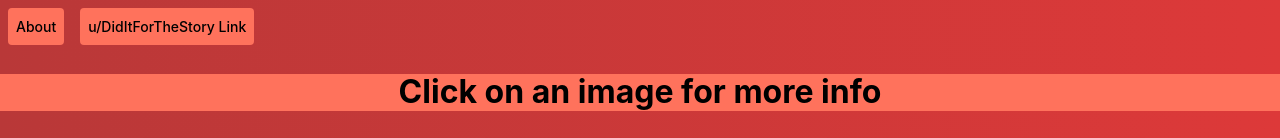
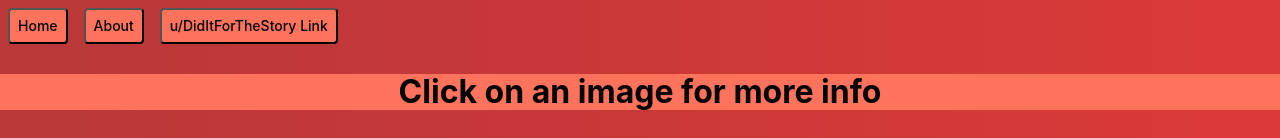
Before and after one commit to Sycendin/gallery, a React (Create React App) app: page / in a window 1280 px wide. Shown: the top 138 px of the page. Built offline with nearby package versions, Linux system fonts and the light colour scheme.

Commit message:
changed nav to buttons and edited the h1 of the modal

```diff
--- a/src/components/Modal.js
+++ b/src/components/Modal.js
@@ -9,7 +9,7 @@ export default function Modal({ open, onClose, info }) {
       <div className=" Overlay-styles"></div>
 
       <div className=" flex flex-column Modal-style">
-        <h1 className="center">{info[0]}</h1>
+        <h1 className="center">{`Drawing Mike Trout every day until the lockout is over. ${info[0]}`}</h1>
         <img className="br2 w-40 h-40 center" src={info[2]} alt="face"></img>
         <div className="flex justify-center">
           <button
--- a/src/components/Nav.js
+++ b/src/components/Nav.js
@@ -1,21 +1,31 @@
 import React from "react";
 const Nav = () => {
   return (
-    <div className=" flex  lh-copy">
-      <a
-        className="br2 bg-light-red ma2 f6 fw5-ns dib pa2 no-underline bg-animate bg-white hover-bg-light-blue black"
-        href="#0"
-      >
-        About{" "}
-      </a>
-      <a
+    <div className="flex lh-copy">
+      <button
         onClick={() =>
           window.open("https://old.reddit.com/user/DidItForTheStory", "_blank")
         }
-        className="br2 bg-light-red ma2 f6 fw5-ns dib pa2 no-underline bg-animate bg-white hover-bg-light-blue black"
+        className=" pointer:hover br2 bg-light-red ma2 f6 fw5-ns dib pa2 no-underline bg-animate bg-white hover-bg-light-blue black"
       >
-        u/DidItForTheStory Link{" "}
-      </a>
+        Home
+      </button>
+      <button
+        onClick={() =>
+          window.open("https://old.reddit.com/user/DidItForTheStory", "_blank")
+        }
+        className=" pointer:hover br2 bg-light-red ma2 f6 fw5-ns dib pa2 no-underline bg-animate bg-white hover-bg-light-blue black"
+      >
+        About
+      </button>
+      <button
+        onClick={() =>
+          window.open("https://old.reddit.com/user/DidItForTheStory", "_blank")
+        }
+        className="pointer:hover br2 bg-light-red ma2 f6 fw5-ns dib pa2 no-underline bg-animate bg-white hover-bg-light-blue black"
+      >
+        u/DidItForTheStory Link
+      </button>
     </div>
   );
 };
```
